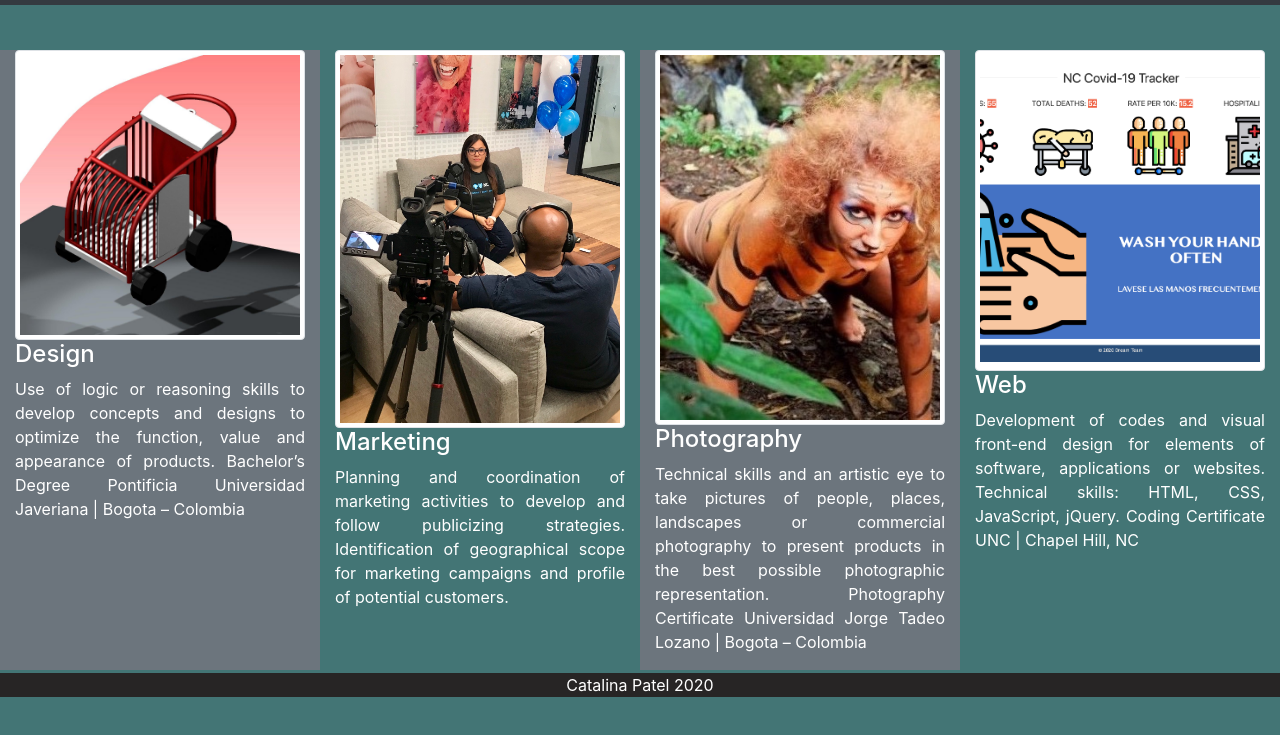
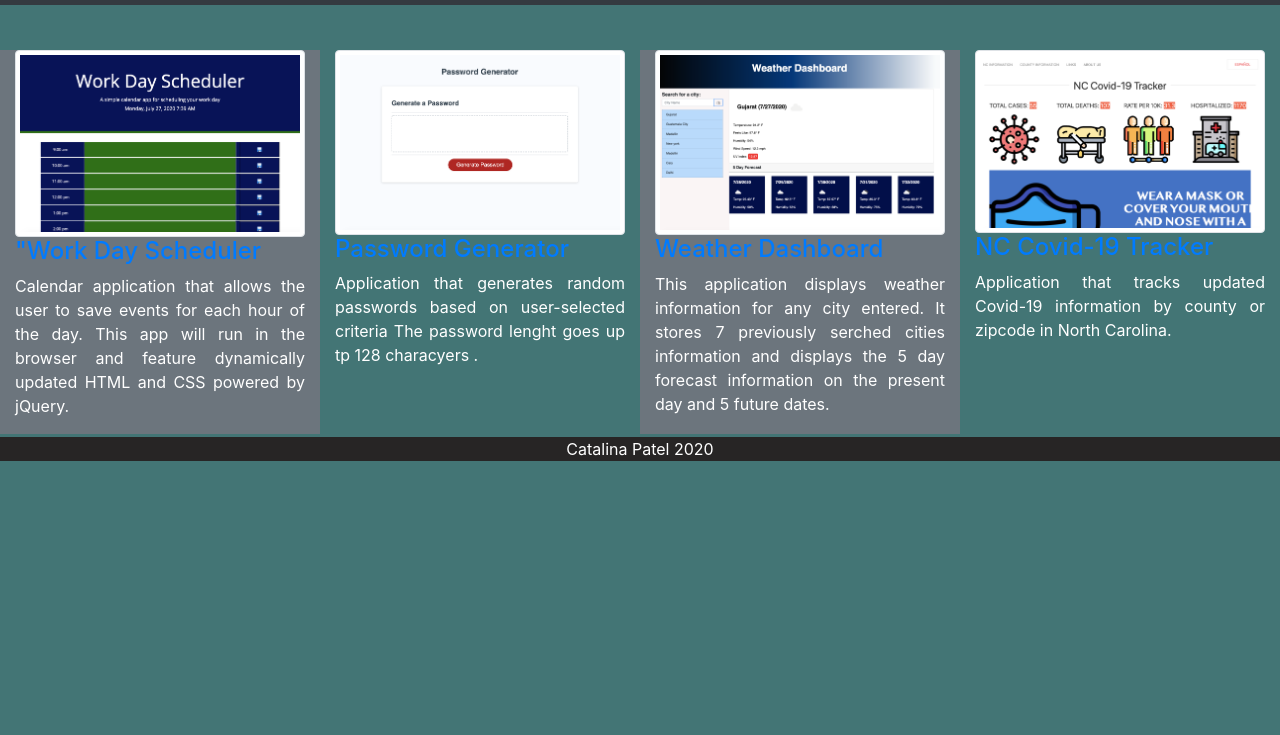
Before and after one commit to CatalinaPatel/Bootstrap, a plain HTML site: page portfolio.html in a window 1280 px wide. Shown: the part 51-786 px from the top of the page. Drawn offline with nearby package versions, Linux system fonts and the light colour scheme.

Commit message:
updated projects information

```diff
--- a/portfolio.html
+++ b/portfolio.html
@@ -40,33 +40,30 @@
   <section class="container-fluid">
     <div class="row">
       <div class="col-sm-12 col-md-6 col-lg-3 bg-secondary text-white mt-4 text-justify">
-        <img src="Images/carro.JPG" class="img-thumbnail" alt="Design">
-        <h4>Design</h4>
-        <p>Use of logic or reasoning skills to develop concepts and designs to optimize the function, value and
-          appearance of products.
-          Bachelor’s Degree Pontificia Universidad Javeriana | Bogota – Colombia
-        </p>
+        <img src="Images/scheduler.png" class="img-thumbnail" alt="Design">
+        <h4><a href="https://github.com/CatalinaPatel/Third-Party-APIs-Work-Day-Scheduler">"Work Day Scheduler</a></h4>
+        <p>Calendar application that allows the user to save events for each hour of the day. This app will run in the
+          browser and feature dynamically updated HTML and CSS powered by jQuery.</p>
       </div>
+
       <div class="col-sm-12 col-md-6 col-lg-3 text-white mt-4 text-justify">
-        <img src="Images/marketing.jpeg" class="img-thumbnail" alt="Marketing">
-        <h4>Marketing</h4>
-        <p>Planning and coordination of marketing activities to develop and follow publicizing strategies.
-          Identification of geographical scope for marketing campaigns and profile of potential customers.</p>
+        <img src="Images/password.png" class="img-thumbnail" alt="Marketing">
+        <h4><a href="https://github.com/CatalinaPatel/Password-Generator">Password Generator</a></h4>
+        <p>Application that generates random passwords based on user-selected criteria The password lenght goes up tp
+          128 characyers .</p>
       </div>
+
       <div class="col-sm-12 col-md-6 col-lg-3 bg-secondary text-white mt-4 text-justify">
-        <img src="Images/photography.jpeg" class="img-thumbnail" alt="Potography">
-        <h4>Photography</h4>
-        <p>Technical skills and an artistic eye to take pictures of people, places, landscapes or commercial photography
-          to present products in the best possible photographic representation.
-          Photography Certificate Universidad Jorge Tadeo Lozano | Bogota – Colombia
-        </p>
+        <img src="Images/weather.png" class="img-thumbnail" alt="Potography">
+        <h4><a href="https://github.com/CatalinaPatel/Server-Side-APIs-Weather-Dashboard/">Weather Dashboard</a></h4>
+        <p>This application displays weather information for any city entered. It stores 7 previously serched cities
+          information and displays the 5 day forecast information on the present day and 5 future dates.</p>
       </div>
+
       <div class="col-sm-12 col-md-6 col-lg-3 text-white mt-4 text-justify">
-        <img src="Images/web.png" class="img-thumbnail" alt="Web">
-        <h4>Web</h4>
-        <p>Development of codes and visual front-end design for elements of software, applications or websites.
-          Technical skills: HTML, CSS, JavaScript, jQuery.
-          Coding Certificate UNC | Chapel Hill, NC</p>
+        <img src="Images/covid.png" class="img-thumbnail" alt="Web">
+        <h4><a href="https://joseburgos1993.github.io/NC_Covid-19_Info/">NC Covid-19 Tracker</a></h4>
+        <p>Application that tracks updated Covid-19 information by county or zipcode in North Carolina.</p>
       </div>
     </div>
   </section>
```
Also changed, not shown: Images/covid.png (added), Images/password.png (added), Images/scheduler.png (added), Images/weather.png (added), 1 other file.
